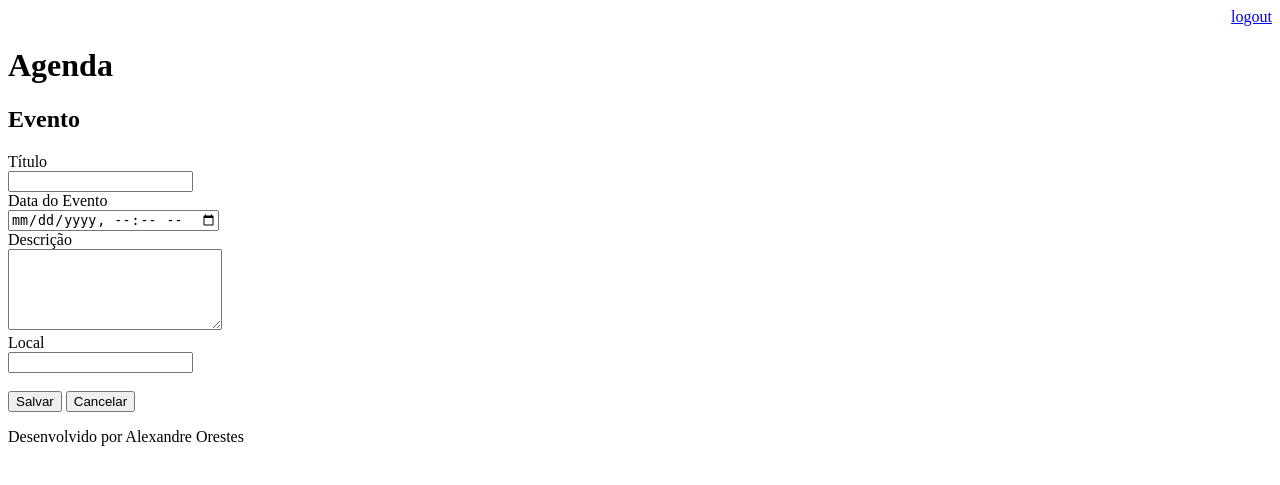
After one commit to ale3729/agenda_django, a Django app: page /agenda/evento/ in a window 1280 px wide. The commit adds this page. Shown: the top 485 px of the page. Run offline with Django 3.2, Linux system fonts and the light colour scheme; a user stored in the database is signed in.

Commit message:
template para inserção de dados e git ignore

```diff
--- a/agenda/urls.py
+++ b/agenda/urls.py
@@ -24,5 +24,7 @@ urlpatterns = [
     path('', RedirectView.as_view(url='/agenda')),
     path('login/', views.login_user),
     path('login/submit', views.login_submit),
-    path('logout/', views.logout_user)
+    path('logout/', views.logout_user),
+    path('agenda/evento/', views.evento),
+    path('agenda/evento/submit', views.submit_evento)
 ]
--- a/core/models.py
+++ b/core/models.py
@@ -7,6 +7,7 @@ class Evento(models.Model):
     data_evento = models.DateTimeField(verbose_name='Data do Evento')
     data_criacao = models.DateTimeField(auto_now=True, verbose_name='Data da Criação')
     usuario = models.ForeignKey(User, on_delete=models.CASCADE)
+    local = models.CharField(max_length=100 ,blank=True, null=True)
 
     class Meta:
         db_table = 'evento'
--- a/core/views.py
+++ b/core/views.py
@@ -31,3 +31,22 @@ def lista_eventos (request):
     evento = Evento.objects.filter(usuario=usuario)
     dados = {'evento': evento}
     return render (request, 'agenda.html', dados )
+
+@login_required(login_url='/login/')
+def evento(request):
+    return render(request, "evento.html")
+
+@login_required(login_url='/login/')
+def submit_evento(request):
+    if request.POST:
+        titulo = request.POST.get('titulo')
+        data_evento = request.POST.get('data_evento')
+        descricao = request.POST.get('descricao')
+        local = request.POST.get('local')
+        usuario = request.user
+        Evento.objects.create(titulo=titulo,
+                              data_evento=data_evento,
+                              descricao=descricao,
+                              local=local,
+                              usuario=usuario)
+    return redirect('/')
--- a/templates/agenda.html
+++ b/templates/agenda.html
@@ -2,7 +2,10 @@
 
 {% block content %}
     <h2>Agendamentos</h2>
+    <a href="agenda/evento">
+    <button type="button">Novo Evento</button>
     <ul style="font-size: 18px">
+    </a>
     {% for evento in evento%}
         <li>{{ evento.titulo }} >> {{ evento.get_data_evento }}</li>
     {% endfor %}
--- /dev/null
+++ b/templates/evento.html
@@ -0,0 +1,23 @@
+{% extends "model_page.html" %}
+
+{% block content %}
+<h2>Evento</h2>
+<form action="submit" method="POST">{% csrf_token %}
+    <label>Título</label><br>
+    <input type="text" name="titulo">
+    <br>
+    <label>Data do Evento</label><br>
+    <input type="datetime-local" name="data_evento">
+    <br>
+    <label>Descrição</label><br>
+    <textarea name="descricao" cols="24" rows="5"></textarea>
+    <br>
+    <label>Local</label><br>
+    <input type="text" name="local">
+    <br><br>
+    <button type="submit">Salvar</button>
+    <a href="/">
+        <button type="button">Cancelar</button>
+    </a>
+</form>
+{% endblock %}
```
Also changed, not shown: .gitignore.py (added), core/migrations/0003_evento_local.py (added), db.sqlite3.
